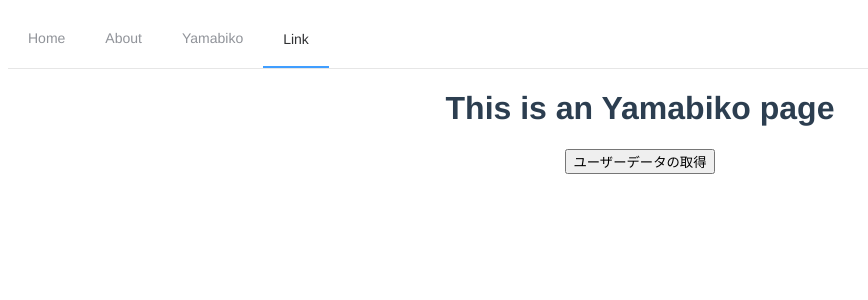
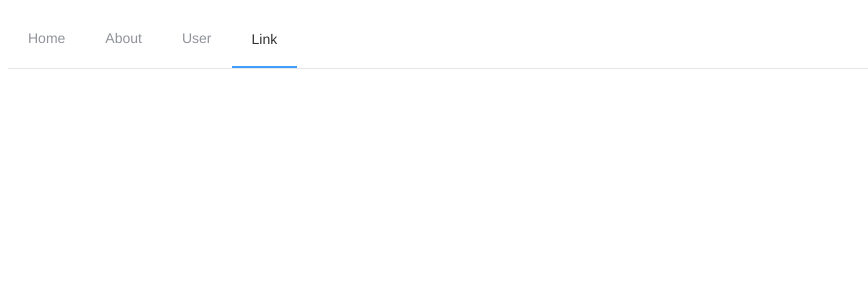
Before and after one commit to ShoooGit/go, a Vue app in the folder src/sample1/client/: page /yamabiko in a window 1280 px wide. Shown: the top 300 px of the page, without its empty margins (0-868 px from the left). Built offline with nearby package versions, Linux system fonts and the light colour scheme.

Commit message:
POSTできない原因の特定

```diff
--- a/src/sample1/client/src/App.vue
+++ b/src/sample1/client/src/App.vue
@@ -3,7 +3,7 @@
     <el-menu :default-active="activeIndex" mode="horizontal" router>
       <el-menu-item index="home" :route="{ name:'Home' }">Home</el-menu-item>
       <el-menu-item index="about" :route="{ name:'About' }">About</el-menu-item>
-      <el-menu-item index="yamabiko" :route="{ name:'Yamabiko' }">Yamabiko</el-menu-item>
+      <el-menu-item index="user" :route="{ name:'User' }">User</el-menu-item>
       <el-menu-item>
         <a href="https://element.eleme.io" target="_blank">Link</a>
       </el-menu-item>
--- a/src/sample1/client/src/router/index.js
+++ b/src/sample1/client/src/router/index.js
@@ -19,9 +19,9 @@ const routes = [
     component: () => import(/* webpackChunkName: "about" */ '../views/About.vue')
   },
   {
-    path: '/yamabiko',
-    name: 'Yamabiko',
-    component: () => import(/* webpackChunkName: "yamabiko" */ '../views/Yamabiko.vue')
+    path: '/user',
+    name: 'User',
+    component: () => import(/* webpackChunkName: "user" */ '../views/User.vue')
   }
 ]
 
--- /dev/null
+++ b/src/sample1/client/src/views/User.vue
@@ -0,0 +1,34 @@
+<template>
+  <div>
+    <h1>This is an User page</h1>
+    <!-- <input v-model="message" placeholder="Say Yahho"> -->
+    <!-- <button @click="GetUser">ユーザーデータの取得</button> -->
+    <button @click="AddUser">ユーザーデータの登録</button>
+    <p>ユーザー : {{ user }}</p>
+  </div>
+</template>
+
+<script>
+const axios = require('axios').create()
+export default {
+  name: 'User',
+  data () {
+    return {
+      user: []
+    }
+  },
+  methods: {
+    // async GetUser () {
+    //   const response = await axios.get('http://localhost:8080/api/v1/users/1')
+    //   this.user = response.data
+    // },
+    AddUser () {
+      axios.post('http://localhost:8080/api/v1/users', {
+        email: 'Non error debitis ut quia.',
+        id: 'XRQ85mtXnINISH25zfM0m5RlC6L2',
+        name: 'Sequi natus repellat illum eum.'
+      })
+    }
+  }
+}
+</script>
--- a/src/sample1/client/src/views/Yamabiko.vue
+++ /dev/null
@@ -1,28 +0,0 @@
-<template>
-  <div>
-    <h1>This is an Yamabiko page</h1>
-    <!-- <input v-model="message" placeholder="Say Yahho"> -->
-    <button @click="SampleAPI">ユーザーデータの取得</button>
-    <!-- <p>Yamabiko : {{ yamabiko }}</p> -->
-  </div>
-</template>
-
-<script>
-const axios = require('axios').create()
-export default {
-  name: 'Yamabiko',
-  data () {
-    return {
-      user: []
-    }
-  },
-  methods: {
-    async SampleAPI () {
-      const response = await axios.get('http://localhost:8080/api/v1/users/1')
-      console.log(response.data)
-      this.user = response.data
-      console.log(response.data)
-    }
-  }
-}
-</script>
```
Also changed, not shown: 1 other file (tests, documents, lock files or other folders).
